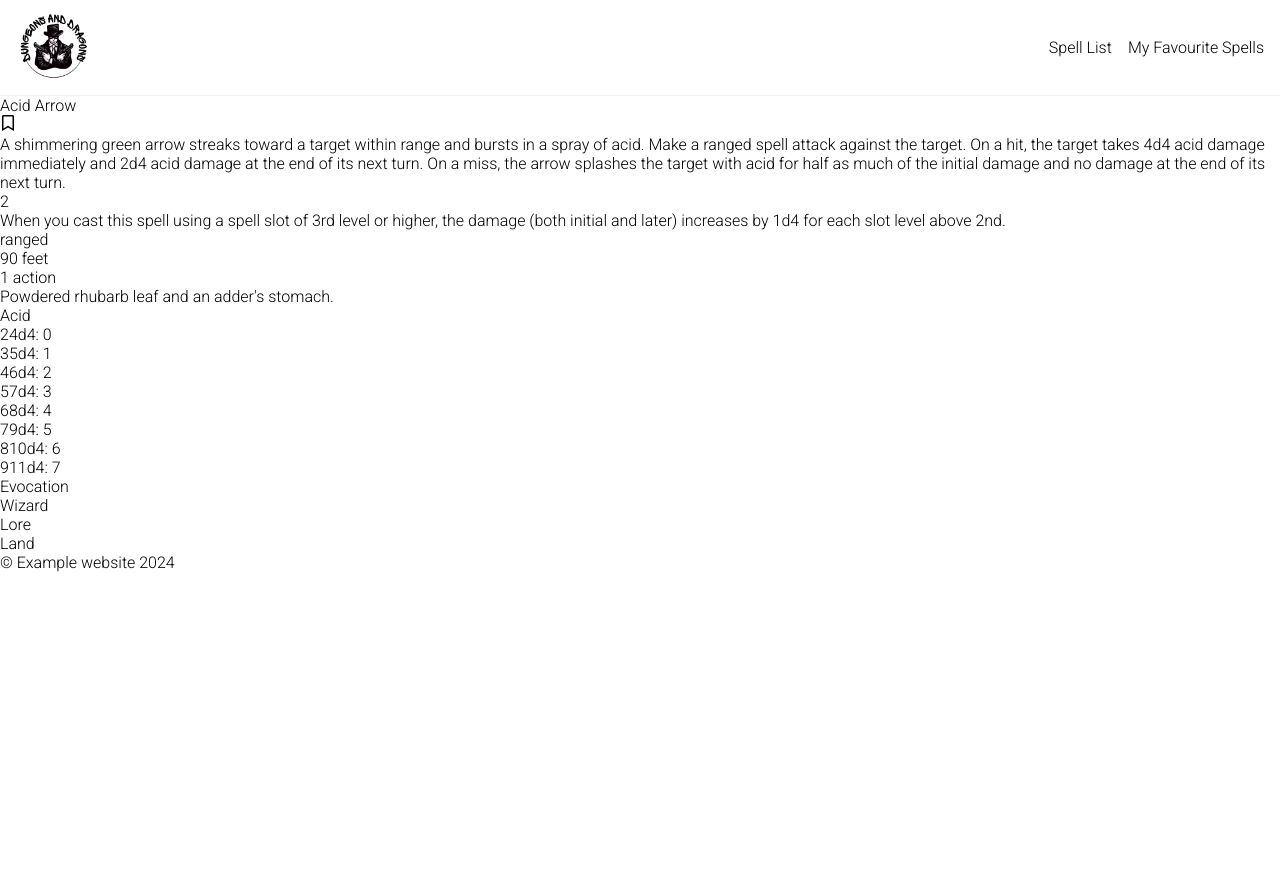
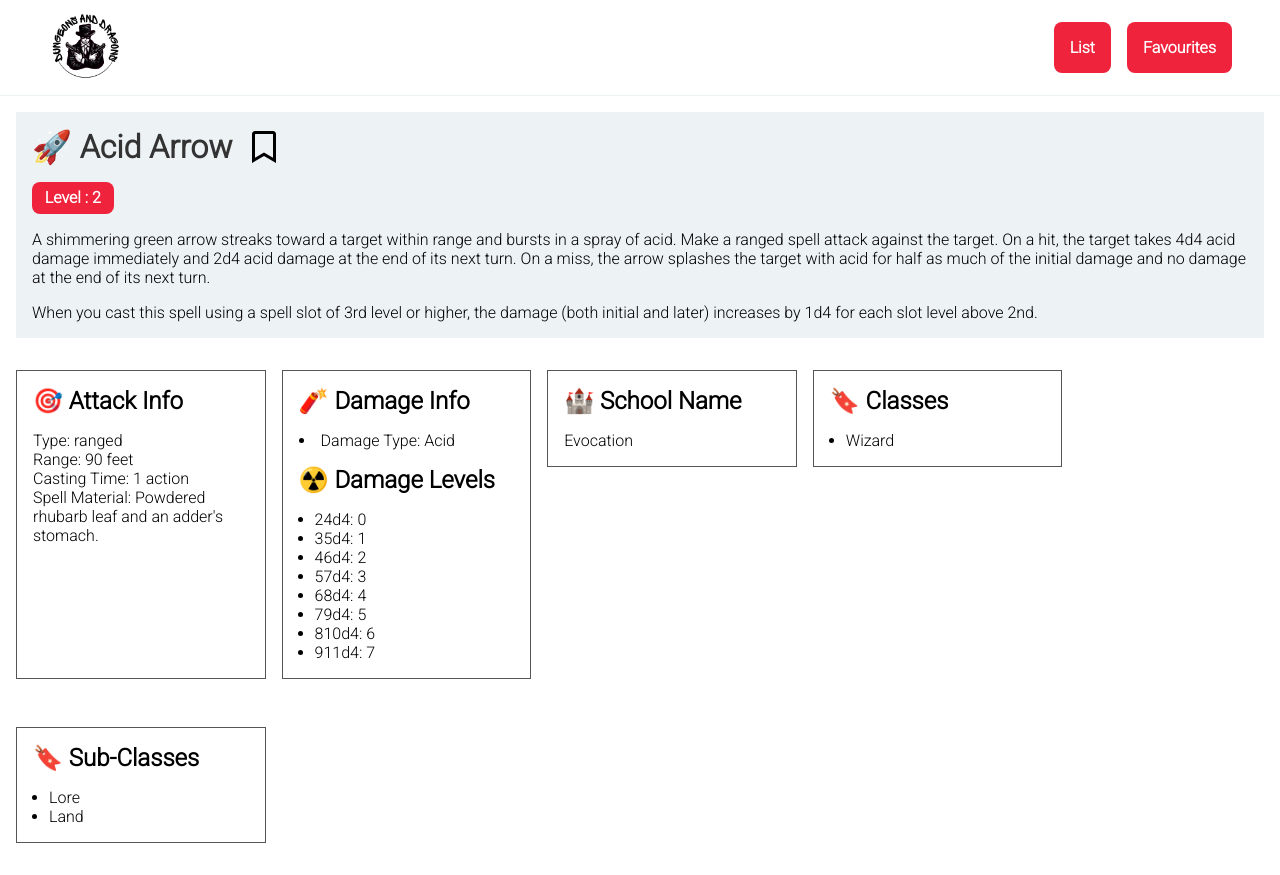
Before and after one commit to sunilkkhadka/Dungeons-and-Dragons, a React (Vite) app: page /spell/1 in a window 1280 px wide. Before the commit the page ends 800 px from the top, so only its background shows below. Built offline with nearby package versions, Linux system fonts and the light colour scheme; no server answers.

Commit message:
T9 - Added mobile responsive design for different pages

```diff
--- a/src/App.tsx
+++ b/src/App.tsx
@@ -19,7 +19,7 @@ function App() {
         <Suspense fallback={<Loading />}>
           <AppRoute />
           <ToastContainer
-            position="top-right"
+            position="bottom-right"
             limit={4}
             autoClose={5000}
             closeOnClick
--- a/src/components/Navigation.tsx
+++ b/src/components/Navigation.tsx
@@ -16,7 +16,7 @@ function Navigation() {
             {window.innerWidth < 768 ? (
               <Icon name="home" style={{ fontSize: 20 }} />
             ) : (
-              'Spell List'
+              'List'
             )}
           </Link>
         </li>
@@ -25,7 +25,7 @@ function Navigation() {
             {window.innerWidth < 768 ? (
               <Icon style={{ fontSize: 20 }} name="addBookmark" />
             ) : (
-              'My Favourite Spells'
+              'Favourites'
             )}
           </Link>
         </li>
--- a/src/routes/AppRoute.tsx
+++ b/src/routes/AppRoute.tsx
@@ -20,9 +20,6 @@ function AppRoute() {
         <Route exact path="/favourite" component={view.Favourite} />
         <Route exact path="*" component={NotFound} />
       </Switch>
-      <AppLayout.Footer>
-        <p className="footer_text">&copy; Example website 2024</p>
-      </AppLayout.Footer>
     </BrowserRouter>
   );
 }
--- a/src/styles/main.scss
+++ b/src/styles/main.scss
@@ -22,11 +22,8 @@ ul {
   font-size: 20px;
 }
 
+@import './partials/spell';
 @import './partials/variables';
 @import './partials/navigation';
 @import './partials/spell-list';
-
-.wrapper {
-  max-width: $xl;
-  margin: 0 auto;
-}
+@import './partials/favourite';
--- /dev/null
+++ b/src/styles/partials/_favourite.scss
@@ -0,0 +1,11 @@
+.favourite {
+  &__container {
+    width: 90%;
+    margin: 1rem auto;
+
+    h1 {
+      padding-bottom: 1rem;
+      text-align: center;
+    }
+  }
+}
--- a/src/styles/partials/_navigation.scss
+++ b/src/styles/partials/_navigation.scss
@@ -2,17 +2,44 @@
 
 .navigation {
   &__container {
-    padding: 0.5rem 1rem;
+    padding: 0.5rem 3rem;
     display: flex;
     align-items: center;
     background-color: white;
     justify-content: space-between;
     border-bottom: 1px solid $porcelain;
+
+    @media (max-width: $sm) {
+      padding: 1rem;
+    }
   }
 
   &__logo > img {
     width: 15%;
     object-fit: cover;
+
+    @media (max-width: $sm) {
+      width: 23%;
+    }
+  }
+
+  &__link {
+    background-color: $strawberry;
+    padding: 1rem;
+    color: white;
+    font-weight: bold;
+    border-radius: 0.5rem;
+
+    &:hover {
+      transition: 0.1s ease;
+      background-color: $cherry;
+    }
+
+    @media (max-width: $sm) {
+      padding: 0.7rem;
+      display: flex;
+      justify-content: center;
+    }
   }
 
   &__links {
--- a/src/styles/partials/_spell-list.scss
+++ b/src/styles/partials/_spell-list.scss
@@ -7,20 +7,20 @@
   }
 
   &__table-container {
-    max-width: 400px;
+    width: 100%;
+    overflow-x: auto;
     overflow-y: auto;
-    overflow-x: auto;
   }
 
   &__count {
     font-size: medium;
-    text-align: right;
+    text-align: center;
     color: $primaryTextColor;
     margin-bottom: 1rem;
   }
 
   &__table {
-    max-width: 100%;
+    width: 100%;
     border-spacing: 0;
     margin: 0 auto;
     overflow-x: auto;
--- /dev/null
+++ b/src/styles/partials/_spell.scss
@@ -0,0 +1,96 @@
+@import './variables';
+
+.spell {
+  &__container {
+    display: flex;
+    flex-wrap: wrap;
+    gap: 1rem;
+    margin: 1rem;
+
+    @media (max-width: $sm) {
+      gap: 0;
+    }
+  }
+
+  &__intro {
+    padding: 1rem;
+    width: 100%;
+    background-color: $porcelain;
+  }
+
+  &__intro-header {
+    display: flex;
+    align-items: center;
+    gap: 1rem;
+  }
+
+  &__name {
+    font-size: 2rem;
+    font-weight: bold;
+    color: $primaryTextColor;
+    padding-bottom: 1rem;
+  }
+
+  &__level {
+    background-color: $strawberry;
+    width: fit-content;
+    color: white;
+    padding: 0.4rem 0.8rem;
+    margin-bottom: 1rem;
+    font-weight: bold;
+    border-radius: 0.5rem;
+  }
+
+  &__description {
+    margin-bottom: 1rem;
+  }
+
+  &__attack-info {
+    width: 20%;
+    margin: 1rem 0;
+    padding: 1rem;
+    border: 1px solid #555;
+
+    h1 {
+      margin-bottom: 1rem;
+    }
+
+    @media (max-width: $sm) {
+      width: 100%;
+    }
+  }
+
+  &__damage-info {
+    @extend .spell__attack-info;
+  }
+
+  &__damage-type {
+    margin-bottom: 1rem;
+  }
+
+  &__damage-levels {
+    ul {
+      padding-left: 1rem;
+      list-style-type: disc;
+    }
+  }
+
+  &__school {
+    @extend .spell__attack-info;
+    height: fit-content;
+  }
+
+  &__classes {
+    @extend .spell__attack-info;
+    height: fit-content;
+
+    ul {
+      padding-left: 1rem;
+      list-style-type: disc;
+    }
+  }
+
+  &__subclasses {
+    @extend .spell__classes;
+  }
+}
--- a/src/views/Favourite.tsx
+++ b/src/views/Favourite.tsx
@@ -1,3 +1,4 @@
+import { v4 as uuidv4 } from 'uuid';
 import { Link } from 'react-router-dom';
 
 import config from '../utils/env';
@@ -8,14 +9,28 @@ function Favourite() {
 
   const spellIndexList = getItem(config.STORAGE_KEY);
 
-  console.log(spellIndexList);
-
   return (
-    <section>
+    <section className="favourite__container">
+      <h1>❤️ Favourites</h1>
       {spellIndexList.length > 0 ? (
-        spellIndexList.map((spell: string) => (
-          <Link to={`/spell/${spell}`}>{spell}</Link>
-        ))
+        <table className="home-page__table">
+          <thead>
+            <tr>
+              <th>Index</th>
+            </tr>
+          </thead>
+          <tbody>
+            {spellIndexList.map((spell: string) => (
+              <tr>
+                <td>
+                  <Link key={uuidv4()} to={`/spell/${spell}`}>
+                    {spell}
+                  </Link>
+                </td>
+              </tr>
+            ))}
+          </tbody>
+        </table>
       ) : (
         <h1>Nothing in the list</h1>
       )}
--- a/src/views/Spell.tsx
+++ b/src/views/Spell.tsx
@@ -1,4 +1,5 @@
 import { v4 as uuidv4 } from 'uuid';
+import { toast } from 'react-toastify';
 import { useEffect, useState } from 'react';
 import { useParams } from 'react-router-dom';
 import { useDispatch, useSelector } from 'react-redux';
@@ -29,9 +30,11 @@ function Spell() {
     if (doesSpellExist) {
       setDoesSpellExist((prev) => !prev);
       removeItem(config.STORAGE_KEY, index);
+      toast('Item Removed Successfully', { type: 'info' });
     } else {
       setDoesSpellExist((prev) => !prev);
       setItem(config.STORAGE_KEY, index);
+      toast('Item Added Successfully', { type: 'success' });
     }
   };
 
@@ -39,51 +42,86 @@ function Spell() {
     <section className="spell__container">
       <div className="spell__intro">
         <div className="spell__intro-header">
-          <div className="spell__name">{spell.name}</div>
+          <div className="spell__name"> 🚀 {spell.name}</div>
           {doesSpellExist ? (
-            <Icon name="addBookmark" onClick={handleToggleFavourites} />
+            <Icon
+              style={{
+                fontSize: '2rem',
+                color: 'gold',
+                cursor: 'pointer',
+                marginBottom: '1rem',
+              }}
+              name="addBookmark"
+              onClick={handleToggleFavourites}
+            />
           ) : (
-            <Icon name="removeBookmark" onClick={handleToggleFavourites} />
+            <Icon
+              style={{
+                fontSize: '2rem',
+                cursor: 'pointer',
+                marginBottom: '1rem',
+              }}
+              name="removeBookmark"
+              onClick={handleToggleFavourites}
+            />
           )}
         </div>
+        <div className="spell__level">Level : {spell.level}</div>
         <div className="spell__description">{spell.desc?.[0]}</div>
-        <div className="spell__level">{spell.level}</div>
         <div className="spell__higher-level">{spell.higher_level}</div>
       </div>
       <div className="spell__attack-info">
-        <div className="spell__attack-type">{spell.attack_type}</div>
-        <div className="spell__attack-range">{spell.range}</div>
-        <div className="spell__attack-casting-time">{spell.casting_time}</div>
-        <div className="spell__attack-material">{spell.material}</div>
+        <h1>🎯 Attack Info</h1>
+        <div className="spell__attack-type">Type: {spell.attack_type}</div>
+        <div className="spell__attack-range">Range: {spell.range}</div>
+        <div className="spell__attack-casting-time">
+          Casting Time: {spell.casting_time}
+        </div>
+        <div className="spell__attack-material">
+          Spell Material: {spell.material}
+        </div>
       </div>
       <div className="spell__damage-info">
+        <h1>🧨 Damage Info</h1>
         {spell.damage?.damage_type && (
-          <div className="spell__damage-type">
-            {spell.damage?.damage_type?.name}
-          </div>
+          <li className="spell__damage-type">
+            Damage Type: {spell.damage?.damage_type?.name}
+          </li>
         )}
         {spell.damage?.damage_at_slot_level && (
           <div className="spell__damage-levels">
+            <h1>☢️ Damage Levels</h1>
+            <ul>
               {Object.entries(spell.damage?.damage_at_slot_level).map(
                 (key, value) => (
-                <p key={uuidv4()}>
+                  <li key={uuidv4()}>
                     {key}: {value}
-                </p>
+                  </li>
                 )
               )}
+            </ul>
           </div>
         )}
       </div>
-      <div className="spell__school">{spell.school.name}</div>
+      <div className="spell__school">
+        <h1>🏰 School Name</h1>
+        {spell.school.name}
+      </div>
       <div className="spell__classes">
+        <h1>🔖 Classes</h1>
+        <ul>
           {spell.classes.map((spellClass) => (
-          <p key={uuidv4()}>{spellClass.name}</p>
+            <li key={uuidv4()}>{spellClass.name}</li>
           ))}
+        </ul>
       </div>
       <div className="spell__subclasses">
+        <h1>🔖 Sub-Classes</h1>
+        <ul>
           {spell.subclasses.map((spellSubclass) => (
-          <p key={uuidv4()}>{spellSubclass.name}</p>
+            <li key={uuidv4()}>{spellSubclass.name}</li>
           ))}
+        </ul>
       </div>
     </section>
   );
```
Lines whose indentation alone changed are shown as unchanged.
